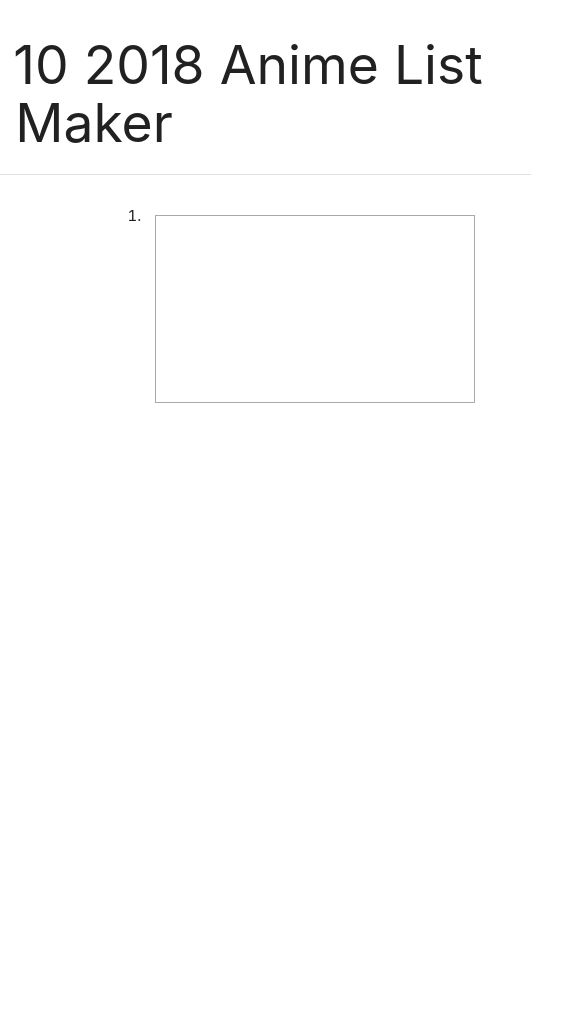
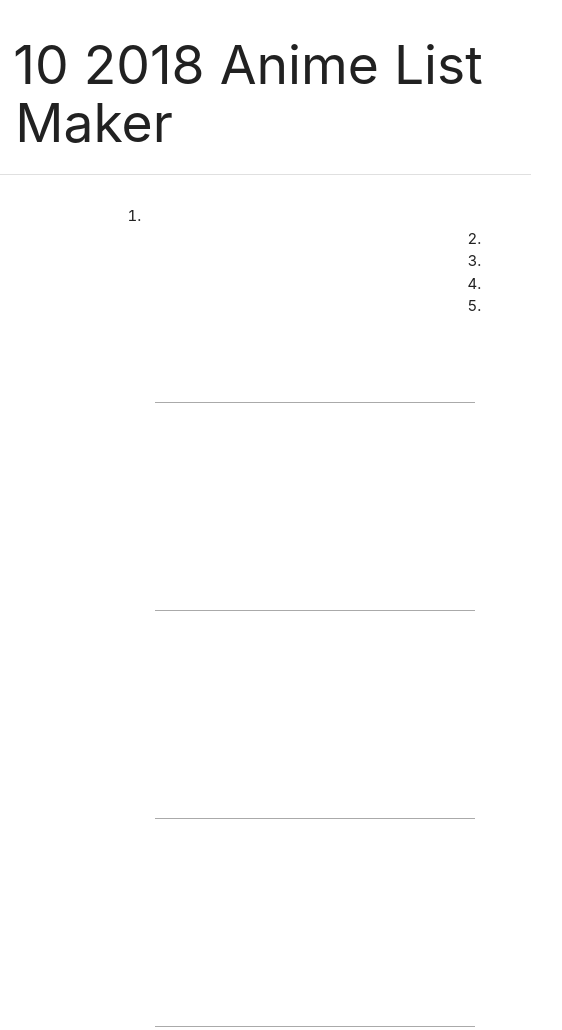
Before and after one commit to animedoubleplay/animedoubleplay.github.io, a plain HTML site: page index.html in a window 1280 px wide. Shown: the top 1030 px of the page, 546-1108 px from the left. Before the commit the page ends 800 px from the top, so only its background shows below. Drawn offline with nearby package versions, Linux system fonts and the light colour scheme.

Commit message:
CROMAGNAN GAGGAH

```diff
--- a/index.html
+++ b/index.html
@@ -5,13 +5,21 @@
         <link rel="stylesheet" href="https://cdnjs.cloudflare.com/ajax/libs/materialize/1.0.0/css/materialize.min.css">
         <meta name="viewport" content="width=device-width, initial-scale=1.0" />
         <style>
-            #div1, #div2 {
+            #div1 {
                 float: left;
                 width: 320px;
                 height: 188px;
                 margin: 10px;
                 padding: 10px;
                 border: 1px solid #aaaaaa;
+            }
+            #div2, #div3, #div4, #div5, #div6 {
+                float: left;
+                width: 320px;
+                height: 188px;
+                margin: 10px;
+                padding: 10px;
+                border-bottom: 1px solid #aaaaaa;
             }
         </style>
         <script>
@@ -47,6 +55,10 @@
                                 <!-- <div id="div2" ondrop="drop(event)" ondragover="allowDrop(event)"></div> -->
                                 <ol>
                                     <li><div id="div2" ondrop="drop(event)" ondragover="allowDrop(event)"></div></li>
+                                    <li><div id="div3" ondrop="drop(event)" ondragover="allowDrop(event)"></div></li>
+                                    <li><div id="div4" ondrop="drop(event)" ondragover="allowDrop(event)"></div></li>
+                                    <li><div id="div5" ondrop="drop(event)" ondragover="allowDrop(event)"></div></li>
+                                    <li><div id="div6" ondrop="drop(event)" ondragover="allowDrop(event)"></div></li>
                                 </ol>
                             </div>
                         </div>
```
